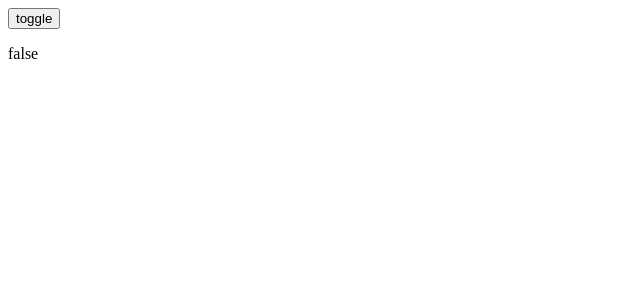
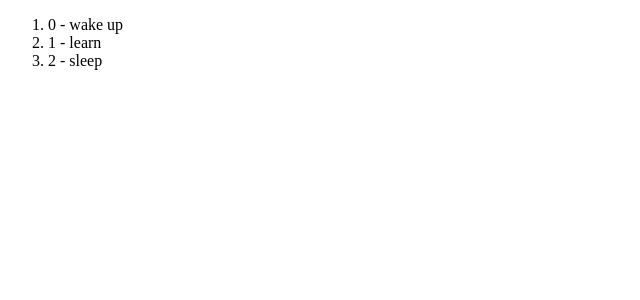
Before and after one commit to nomadkode/learn-nus, a Vue app in the folder vue-basic/: page / in a window 1280 px wide. Shown: the top 300 px of the page, without its empty margins (0-640 px from the left). Built offline with nearby package versions, Linux system fonts and the light colour scheme.

Commit message:
v-for = looping

```diff
--- a/vue-basic/src/App.vue
+++ b/vue-basic/src/App.vue
@@ -1,30 +1,23 @@
 <template>
   <div>
-    <h1 v-if="status">ini tampil</h1>
-    <button @click="setStatus">toggle</button>
-    <p v-if="status">true</p>
-    <p v-else-if="status2">false</p>
-    <p v-else>yes</p>
+    <ol>
+      <li v-for="(todo, index) in todos" :key="todo.id">
+        {{ index }} - {{ todo.action }}
+      </li>
+    </ol>
   </div>
-
-  <!-- <div v-if="status">true</div>
-  <div v-else-if="status2">false</div>
-  <div v-else>yes</div> -->
 </template>
 
 <script>
 export default {
   data() {
     return {
-      message: 'hi world',
-      status: false,
-      status2: true,
+      todos: [
+        { id: 1, action: 'wake up' },
+        { id: 2, action: 'learn' },
+        { id: 3, action: 'sleep' },
+      ],
     };
-  },
-  methods: {
-    setStatus() {
-      this.status = !this.status;
-    },
   },
 };
 </script>
```
